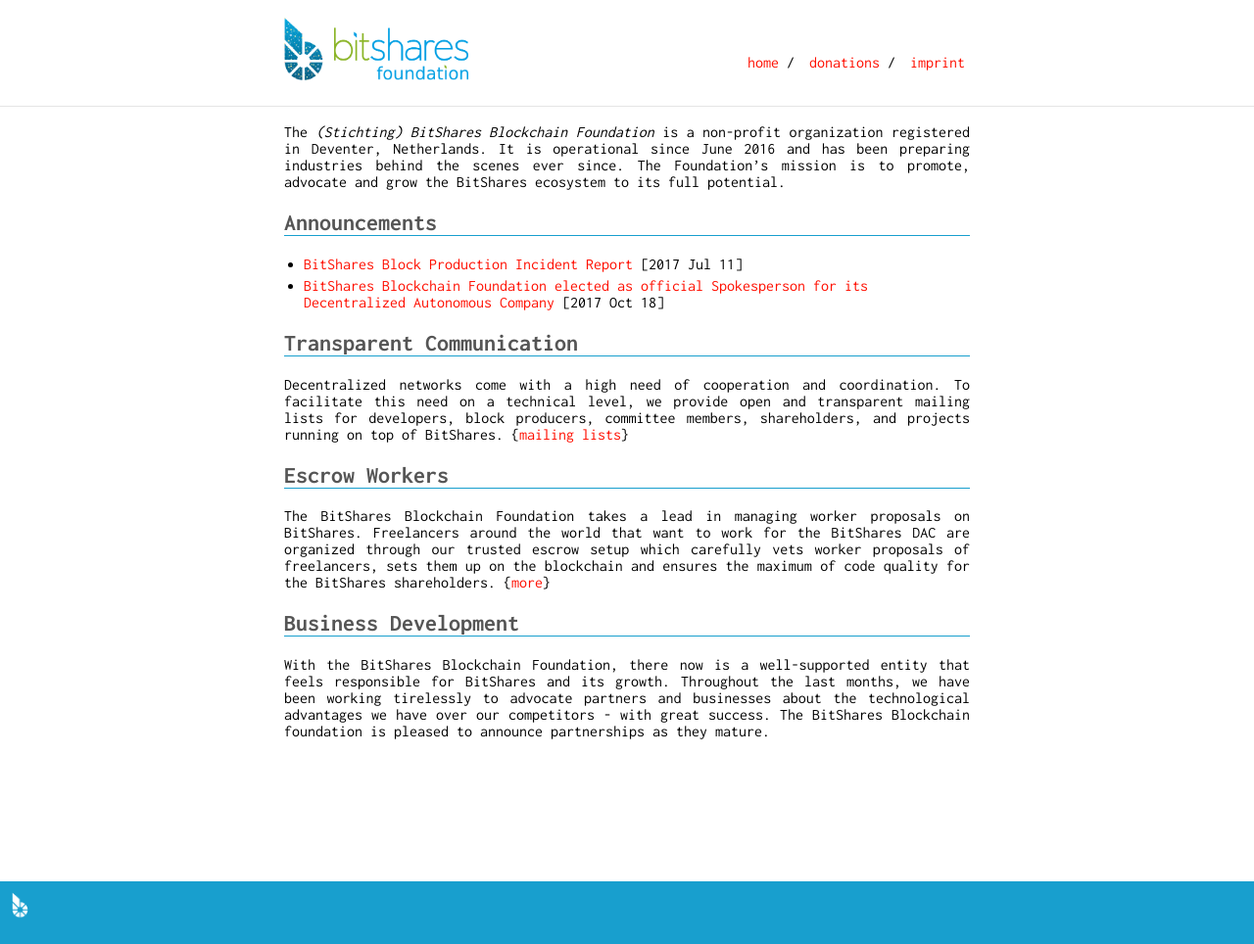
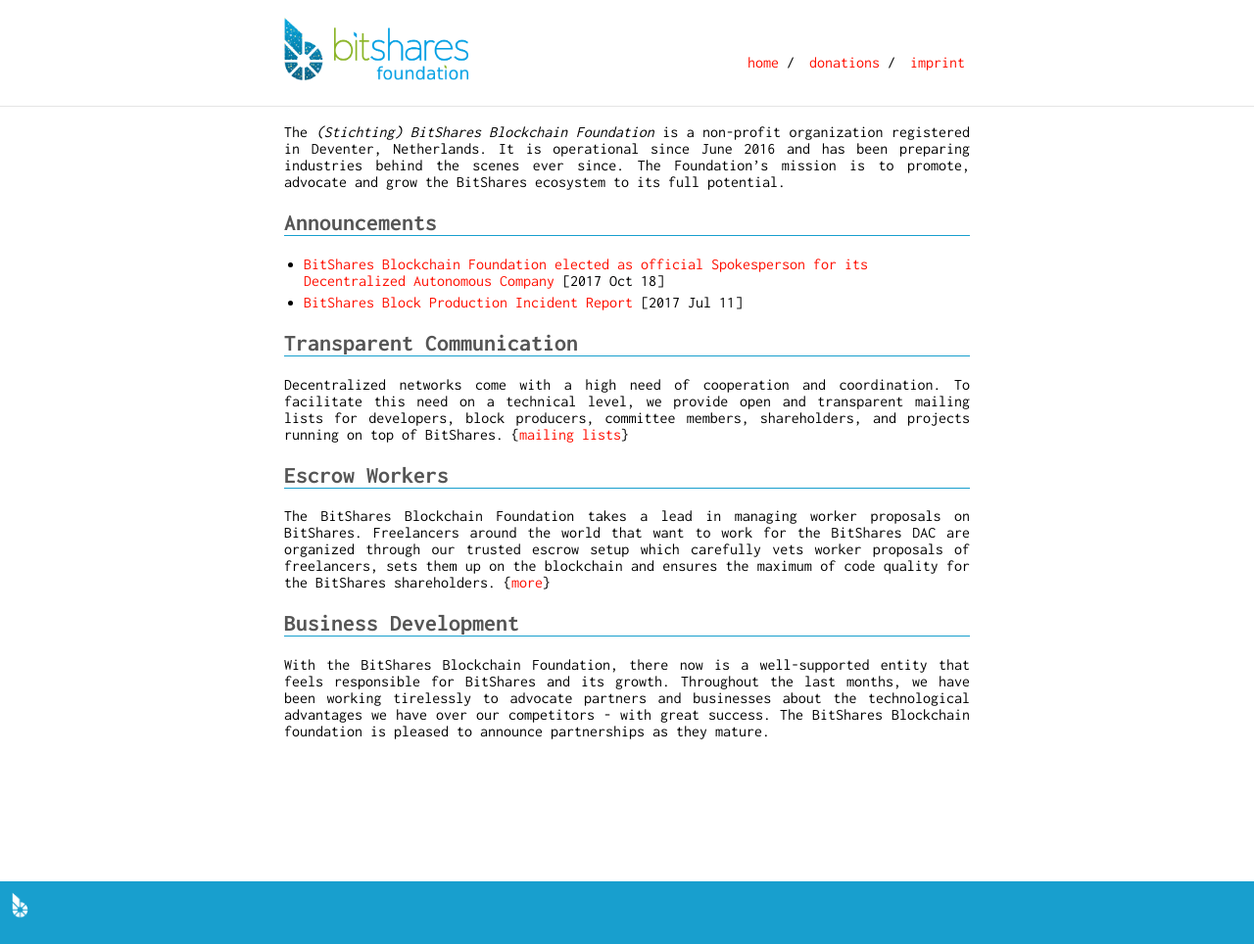
Before and after one commit to thehapax/bitshares.foundation, a Jekyll site: the page built from index.md, in a window 1280 px wide. Shown: the whole page at 98% size. Built offline with Jekyll 4.4.1, drawn with Linux system fonts in a browser that asks for light colours.

Commit message:
proper sorting of news

```diff
--- a/_includes/ann.html
+++ b/_includes/ann.html
@@ -1,7 +1,8 @@
 <section class="post-list">
   <div class="container">
    <ul>
-    {% for post in site.announcements %}
+    {% assign sorted = site.announcements | sort: 'date' | reverse %}
+    {% for post in sorted %}
     <li>
      <div class="ann">
       <span class="ann-title"><a href="{{ post.url | prepend: site.baseurl }}">{{ post.title }}</a></span>
```
